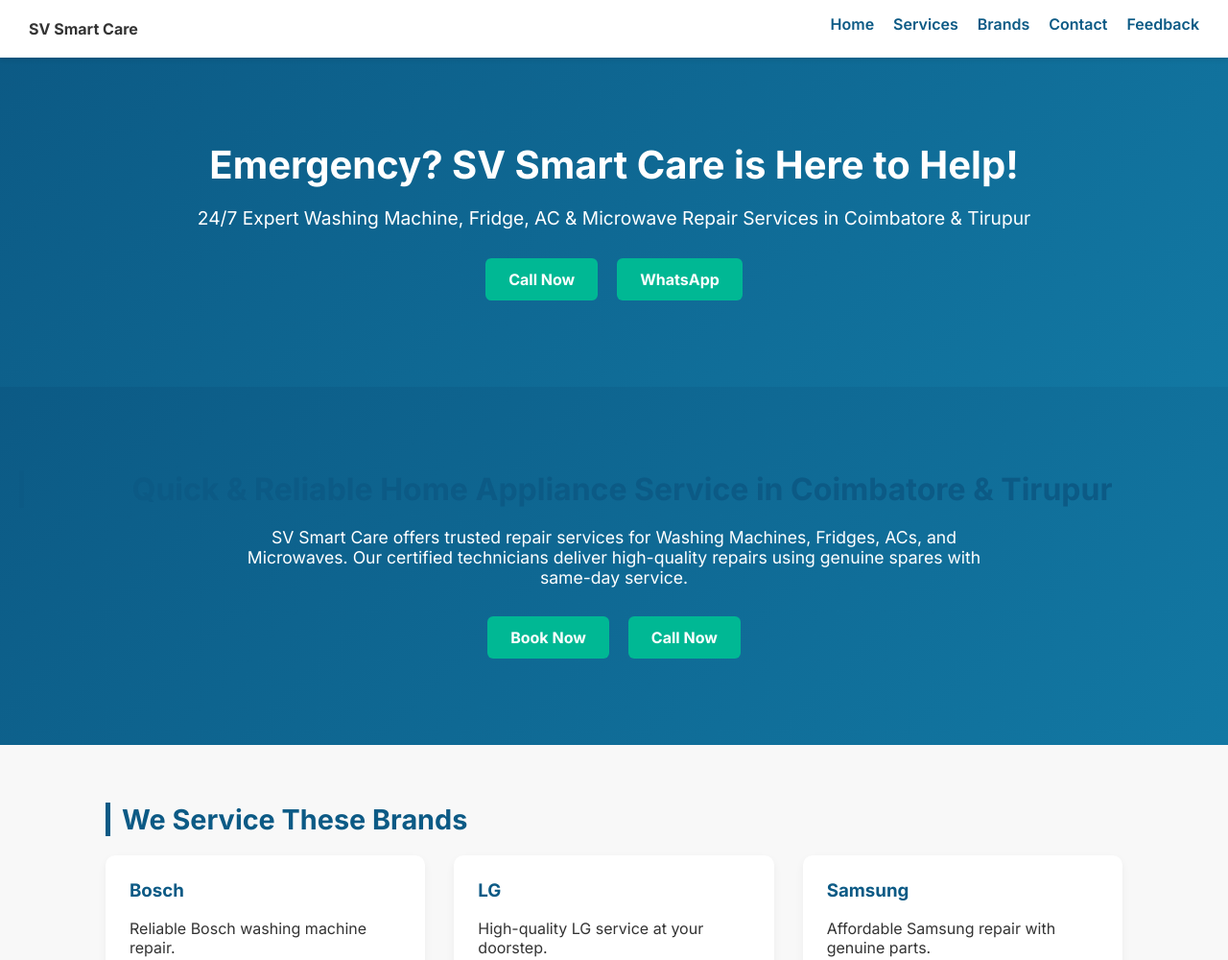
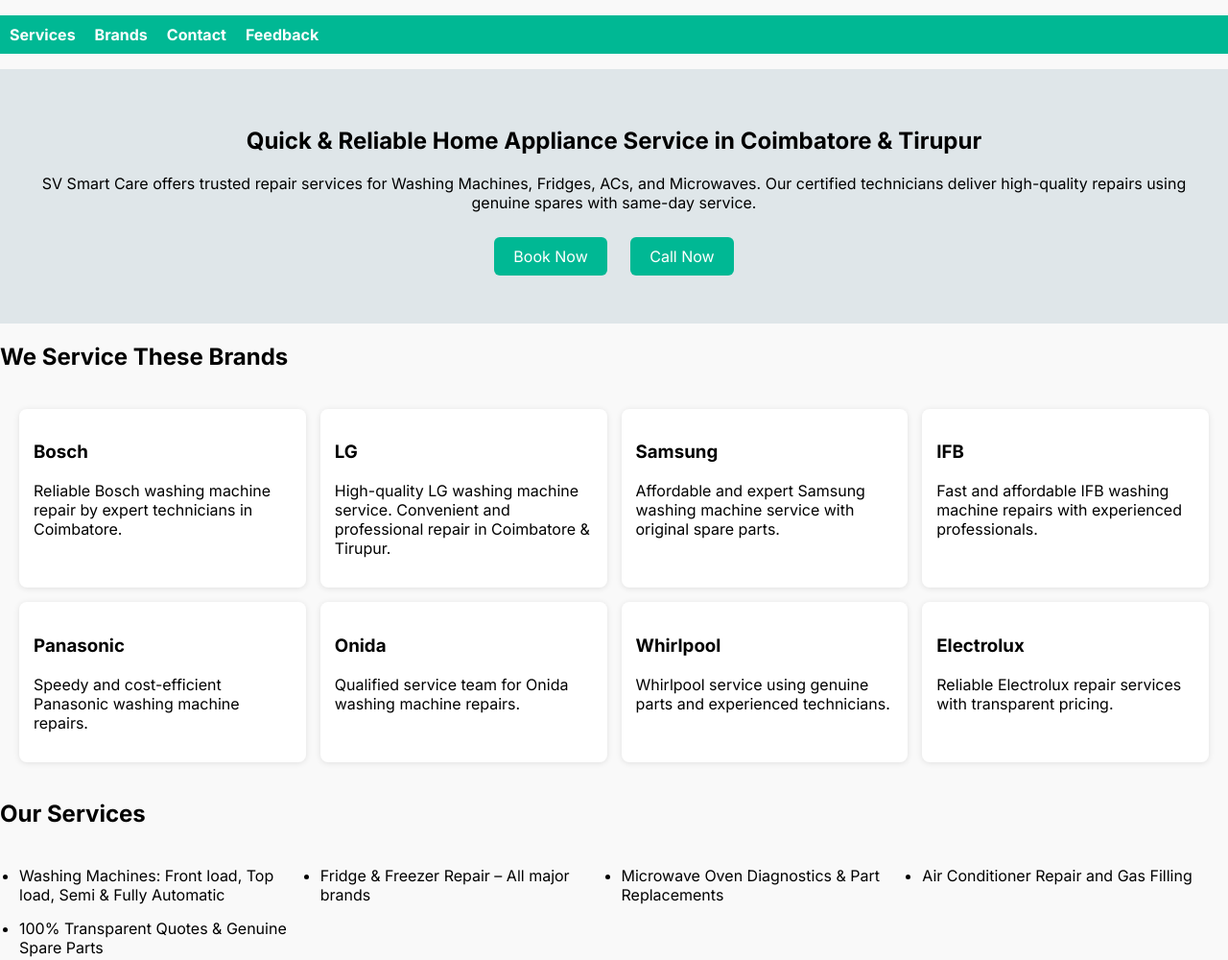
Before and after one commit to SvHomeCare/SV_Smart_Care, a plain HTML site: page index.html in a window 1280 px wide. Shown: the top 1000 px of the page at 96% size. Drawn offline with Linux system fonts and the light colour scheme.

Commit message:
Update index.html

```diff
--- a/index.html
+++ b/index.html
@@ -1,103 +1,60 @@
-
-
 <!DOCTYPE html>
 <html lang="en">
 <head>
   <meta charset="UTF-8" />
-  <meta name="viewport" content="width=device-width, initial-scale=1.0"/>
-  <title>SV Smart Care - Home Appliance Repair</title>
-  <meta name="description" content="Reliable Washing Machine, Fridge, AC & Microwave Repair Services in Coimbatore & Tirupur. SV Smart Care offers 24/7 doorstep service.">
+  <meta name="viewport" content="width=device-width, initial-scale=1.0" />
+  <title>SV Smart Care - Washing Machine Service in Coimbatore & Tirupur</title>
+  <meta name="description" content="Quick & Reliable Washing Machine, Fridge, AC & Microwave Repair Services in Coimbatore & Tirupur. SV Smart Care offers 24/7 expert doorstep repair service.">
   <link href="https://fonts.googleapis.com/css2?family=Inter:wght@400;600;700&display=swap" rel="stylesheet">
+  <link rel="icon" href="/favicon.ico" type="image/x-icon">
   <style>
     :root {
-      --primary: #0c5a85;
       --accent: #00b894;
-      --light-bg: #f8f8f8;
-      --dark-bg: #0c5a85;
     }
-    * { box-sizing: border-box; }
     body {
+      font-family: 'Inter', sans-serif;
       margin: 0;
-      font-family: 'Inter', sans-serif;
-      background: var(--light-bg);
-      color: #333;
+      padding: 0;
+      background: #f9f9f9;
     }
-    header, .hero {
-      background: linear-gradient(135deg, var(--dark-bg), #1278a3);
+    nav ul {
+      display: flex;
+      list-style: none;
+      gap: 20px;
+      padding: 10px;
+      background: var(--accent);
       color: white;
-      padding: 60px 20px;
+    }
+    nav ul li a {
+      color: white;
+      text-decoration: none;
+      font-weight: bold;
+    }
+    .hero {
+      background: #dfe6e9;
+      padding: 40px;
       text-align: center;
     }
-    header h1 { font-size: 2.5rem; margin-bottom: 10px; }
-    header p { font-size: 1.2rem; }
-    nav {
-      background: white;
-      display: flex;
-      justify-content: space-between;
-      align-items: center;
-      padding: 15px 30px;
-      box-shadow: 0 2px 5px rgba(0,0,0,0.1);
-      position: sticky;
-      top: 0;
-      z-index: 1000;
-    }
-    nav ul { list-style: none; display: flex; gap: 20px; margin: 0; padding: 0; }
-    nav a { text-decoration: none; color: var(--primary); font-weight: 600; }
     .cta a {
+      display: inline-block;
+      margin: 10px;
+      padding: 10px 20px;
       background: var(--accent);
       color: white;
-      padding: 12px 24px;
+      text-decoration: none;
       border-radius: 6px;
-      text-decoration: none;
-      font-weight: bold;
-      transition: background 0.3s;
     }
-    .cta a:hover { background: #009874; }
-    .cta {
-      display: flex;
-      justify-content: center;
-      gap: 20px;
-      margin: 30px 0;
-      flex-wrap: wrap;
-    }
-    .hero h2 { font-size: 2rem; margin-bottom: 20px; }
-    .hero p { max-width: 800px; margin: 0 auto 20px; font-size: 1.1rem; }
-    section {
-      max-width: 1100px;
-      margin: 60px auto;
-      padding: 0 20px;
-    }
-    h2 {
-      color: var(--primary);
-      font-size: 1.8rem;
-      border-left: 5px solid var(--primary);
-      padding-left: 12px;
-      margin-bottom: 20px;
-    }
-    .brand-cards {
+    .brand-cards, .services ul, section ul {
       display: grid;
-      grid-template-columns: repeat(auto-fit, minmax(280px, 1fr));
-      gap: 30px;
+      grid-template-columns: repeat(auto-fit, minmax(250px, 1fr));
+      gap: 15px;
+      padding: 20px;
     }
     .card {
       background: white;
-      padding: 25px;
-      border-radius: 10px;
-      box-shadow: 0 4px 10px rgba(0,0,0,0.05);
-      transition: transform 0.3s;
-    }
-    .card:hover { transform: translateY(-5px); }
-    .card h3 {
-      margin-top: 0;
-      color: var(--primary);
-    }
-    ul li { margin-bottom: 10px; }
-    footer {
-      background: var(--dark-bg);
-      color: white;
-      text-align: center;
-      padding: 25px 10px;
-      margin-top: 60px;
+      padding: 15px;
+      border-radius: 8px;
+      box-shadow: 0 1px 6px rgba(0,0,0,0.1);
     }
     form {
       background: white;
@@ -114,7 +71,6 @@
       padding: 10px;
       border: 1px solid #ccc;
       border-radius: 6px;
-      font-family: 'Inter', sans-serif;
     }
     button {
       background: var(--accent);
@@ -128,28 +84,23 @@
     button:hover {
       background: #009874;
     }
+    footer {
+      text-align: center;
+      padding: 20px;
+      background: #eee;
+      margin-top: 40px;
+    }
   </style>
 </head>
 <body>
   <nav>
-    <div><strong>SV Smart Care</strong></div>
     <ul>
-      <li><a href="#">Home</a></li>
       <li><a href="#services">Services</a></li>
       <li><a href="#brands">Brands</a></li>
       <li><a href="#contact">Contact</a></li>
       <li><a href="#feedback">Feedback</a></li>
     </ul>
   </nav>
-
-  <header>
-    <h1>Emergency? SV Smart Care is Here to Help!</h1>
-    <p>24/7 Expert Washing Machine, Fridge, AC & Microwave Repair Services in Coimbatore & Tirupur</p>
-    <div class="cta">
-      <a href="tel:6385255152">Call Now</a>
-      <a href="https://wa.me/916385255152">WhatsApp</a>
-    </div>
-  </header>
 
   <div class="hero">
     <h2>Quick & Reliable Home Appliance Service in Coimbatore & Tirupur</h2>
@@ -163,30 +114,43 @@
   <section id="brands">
     <h2>We Service These Brands</h2>
     <div class="brand-cards">
-      <div class="card"><h3>Bosch</h3><p>Reliable Bosch washing machine repair.</p></div>
-      <div class="card"><h3>LG</h3><p>High-quality LG service at your doorstep.</p></div>
-      <div class="card"><h3>Samsung</h3><p>Affordable Samsung repair with genuine parts.</p></div>
-      <div class="card"><h3>IFB</h3><p>Fast IFB repairs with experienced staff.</p></div>
-      <div class="card"><h3>Panasonic</h3><p>Speedy Panasonic washing machine repairs.</p></div>
-      <div class="card"><h3>Onida</h3><p>Onida repairs done right, the first time.</p></div>
-      <div class="card"><h3>Whirlpool</h3><p>Whirlpool service by trained professionals.</p></div>
-      <div class="card"><h3>Electrolux</h3><p>Efficient Electrolux repairs guaranteed.</p></div>
+      <div class="card"><h3>Bosch</h3><p>Reliable Bosch washing machine repair by expert technicians in Coimbatore.</p></div>
+      <div class="card"><h3>LG</h3><p>High-quality LG washing machine service. Convenient and professional repair in Coimbatore & Tirupur.</p></div>
+      <div class="card"><h3>Samsung</h3><p>Affordable and expert Samsung washing machine service with original spare parts.</p></div>
+      <div class="card"><h3>IFB</h3><p>Fast and affordable IFB washing machine repairs with experienced professionals.</p></div>
+      <div class="card"><h3>Panasonic</h3><p>Speedy and cost-efficient Panasonic washing machine repairs.</p></div>
+      <div class="card"><h3>Onida</h3><p>Qualified service team for Onida washing machine repairs.</p></div>
+      <div class="card"><h3>Whirlpool</h3><p>Whirlpool service using genuine parts and experienced technicians.</p></div>
+      <div class="card"><h3>Electrolux</h3><p>Reliable Electrolux repair services with transparent pricing.</p></div>
     </div>
   </section>
 
   <section id="services">
     <h2>Our Services</h2>
     <ul>
-      <li>Washing machine (Top load, Front load, Semi & Fully Automatic)</li>
-      <li>Refrigerator and freezer repair</li>
-      <li>Microwave oven service</li>
-      <li>AC repair and gas filling</li>
+      <li>Washing Machines: Front load, Top load, Semi & Fully Automatic</li>
+      <li>Fridge & Freezer Repair – All major brands</li>
+      <li>Microwave Oven Diagnostics & Part Replacements</li>
+      <li>Air Conditioner Repair and Gas Filling</li>
+      <li>100% Transparent Quotes & Genuine Spare Parts</li>
+    </ul>
+  </section>
+
+  <section>
+    <h2>Why SV Smart Care?</h2>
+    <ul>
+      <li>99% customer satisfaction rate</li>
+      <li>Trusted by households across Coimbatore & Tirupur</li>
+      <li>Free diagnostics with confirmed repair</li>
+      <li>Fast turnaround and quality workmanship</li>
+      <li>24/7 emergency service available</li>
     </ul>
   </section>
 
   <section id="contact">
     <h2>Contact Us</h2>
     <p><strong>Phone/WhatsApp:</strong> <a href="tel:6385255152">6385255152</a></p>
+    <p><strong>Email:</strong> <a href="mailto:svhomecaresv@gmail.com">svhomecaresv@gmail.com</a></p>
     <p><strong>Working Hours:</strong> 24/7 Service Available</p>
   </section>
 
@@ -194,7 +158,7 @@
     <h2>Leave Your Feedback</h2>
     <form action="https://formspree.io/f/xkgrkapb" method="POST">
       <input type="text" name="name" placeholder="Your name" required />
-      <input type="email" name="email" placeholder="Your email" required />
+      <input type="email" name="email" placeholder="Your email (optional)" />
       <textarea name="message" rows="4" placeholder="Your feedback" required></textarea>
       <button type="submit">Submit Feedback</button>
     </form>
```
